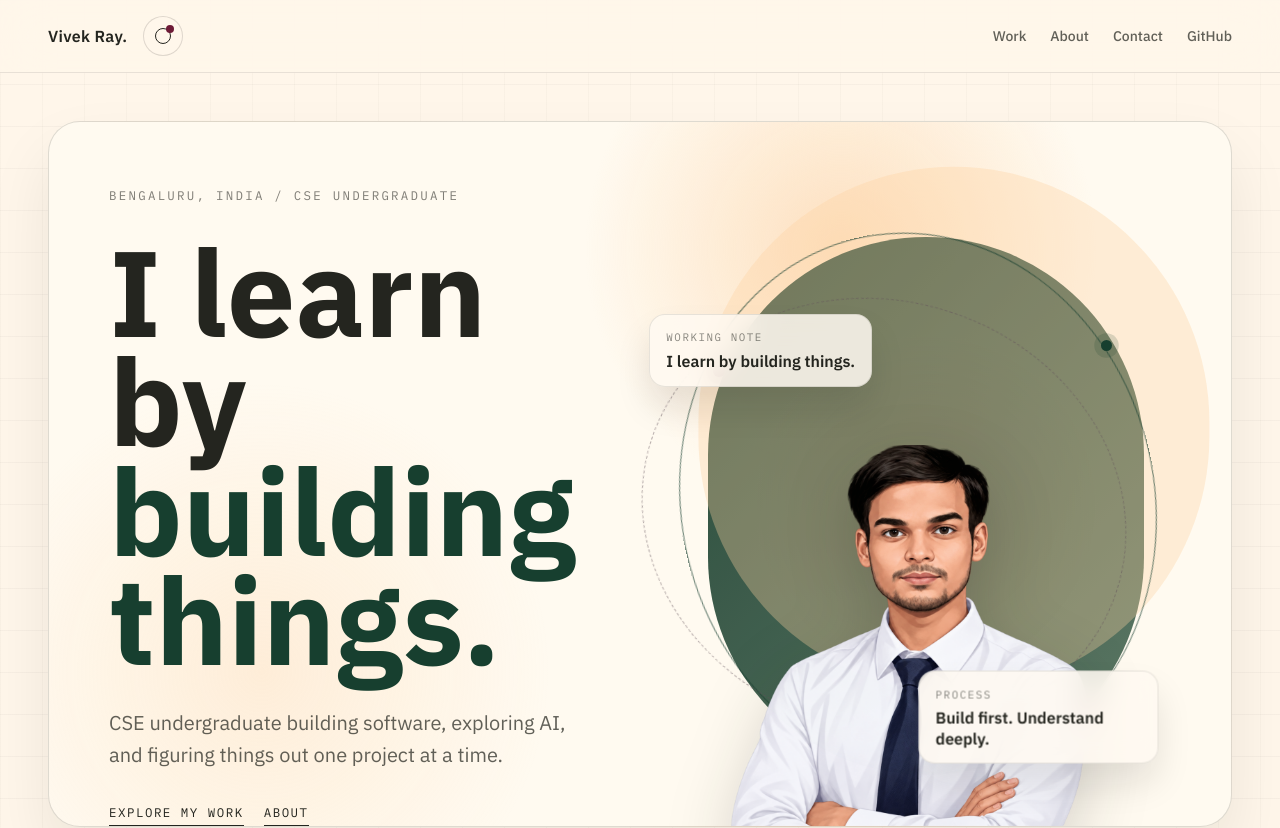
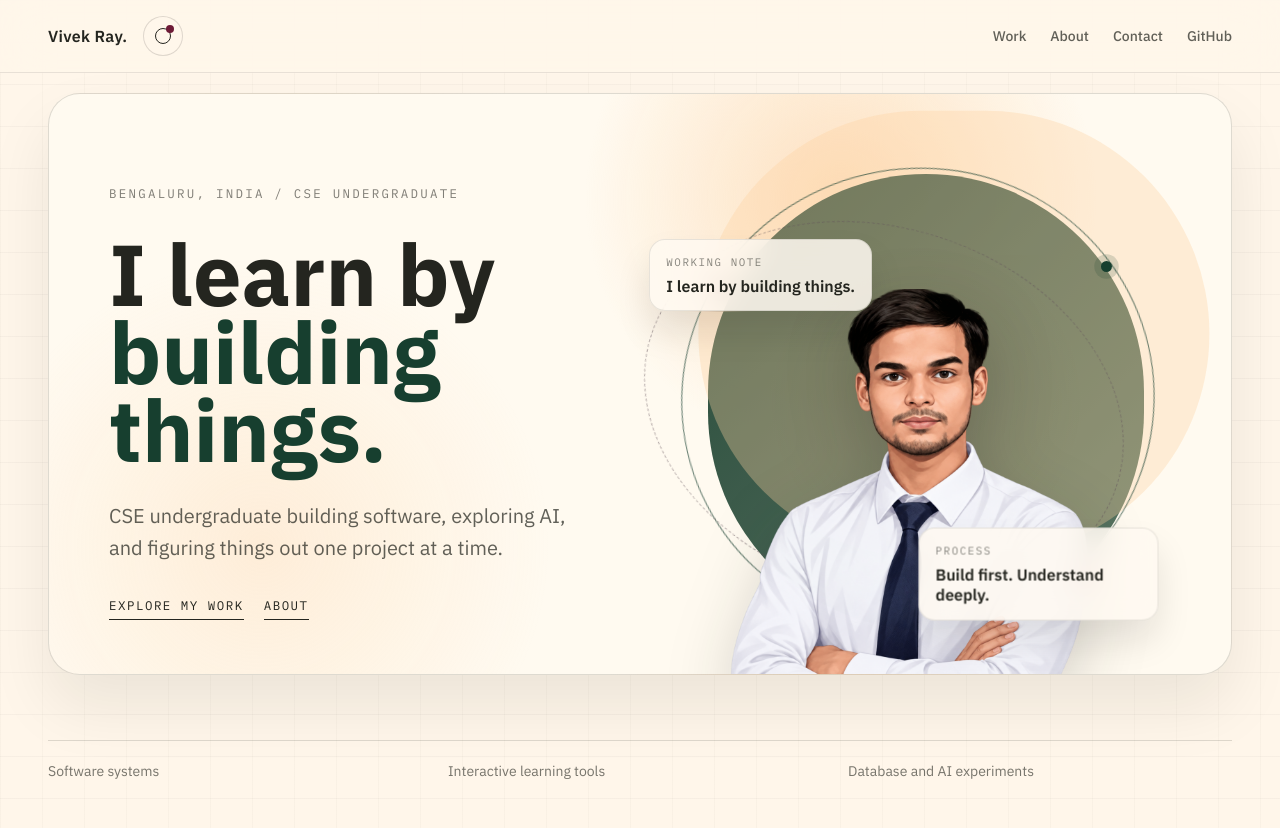
Before and after one commit to Vivek-ray-05/portfolio, a Next.js app: page / in a window 1280 px wide. Shown: the top 828 px of the page. Built offline with nearby package versions, Linux system fonts and the light colour scheme.

Commit message:
fit hero within desktop viewport

```diff
--- a/src/app/globals.css
+++ b/src/app/globals.css
@@ -175,6 +175,11 @@ body {
     linear-gradient(rgba(36, 37, 31, 0.035) 1px, transparent 1px),
     linear-gradient(90deg, rgba(36, 37, 31, 0.025) 1px, transparent 1px);
   background-size: 42px 42px;
+}
+
+.hero-section {
+  min-height: calc(100svh - 4.5rem);
+  padding-block: clamp(1.5rem, 3vh, 3rem);
 }
 
 .hero-shell {
@@ -630,13 +635,22 @@ body {
 }
 
 @media (min-width: 1024px) {
+  .hero-section {
+    padding-block: clamp(1.25rem, 2.4vh, 2.25rem);
+  }
+
   .hero-shell {
     grid-template-columns: minmax(0, 0.95fr) minmax(28rem, 1.05fr);
-    padding: 4rem 3.75rem 0;
+    min-height: min(40rem, calc(100svh - 14rem));
+    padding: clamp(2.25rem, 4.2vh, 3.25rem) 3.75rem 0;
+  }
+
+  .hero-copy .display-title {
+    font-size: clamp(5.4rem, 6.2vw, 7.1rem);
   }
 
   .portrait-stage {
-    min-height: 40rem;
+    min-height: min(36rem, calc(100svh - 16rem));
   }
 }
 
--- a/src/app/page.tsx
+++ b/src/app/page.tsx
@@ -52,7 +52,7 @@ export default function Home() {
         </nav>
       </header>
 
-      <section className="relative mx-auto grid min-h-[88vh] max-w-7xl content-between px-5 py-12 sm:px-8 lg:px-12">
+      <section className="hero-section relative mx-auto grid max-w-7xl content-between px-5 sm:px-8 lg:px-12">
         <div className="hero-shell">
           <div className="hero-copy">
             <p className="meta-label mb-8">Bengaluru, India / CSE undergraduate</p>
```
